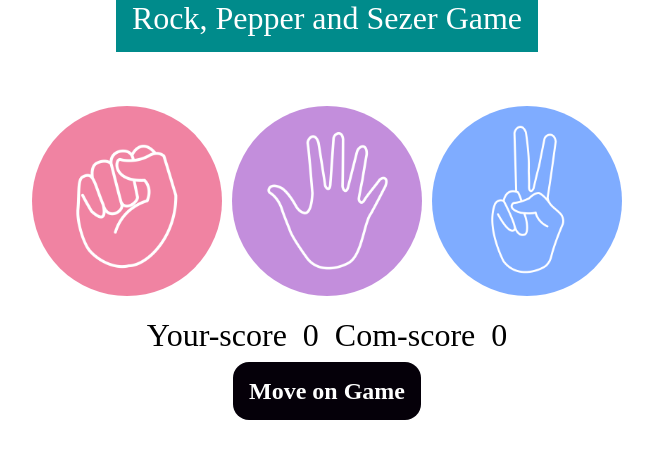
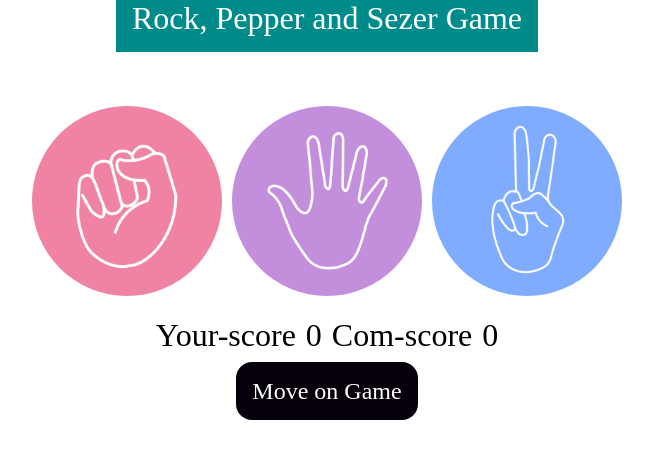
Before and after one commit to durgeshtiwar/clones, a plain HTML site: page JS Assignment 1/project2.html in a window 1280 px wide. Shown: the whole page, without its empty margins (313-966 px from the left). Drawn offline with Linux system fonts and the light colour scheme.

Commit message:
function

```diff
--- a/JS Assignment 1/project2.css
+++ b/JS Assignment 1/project2.css
@@ -34,17 +34,14 @@ img{
     justify-content: center;
     align-items: center;
 }
-.your-score{
+.score{
     font-size: 2rem;
-}
-.com-score{
-    font-size: 2rem;
-}
-p{
-    font-size: 2rem;
+    display: flex;
+    gap: 10px;
+    justify-content: center;
+    align-items: center;
 }
 .container2{
-    display: flex;
     justify-content: center;
     gap: 1rem;
     padding-top: 1rem;
@@ -57,6 +54,6 @@ p{
     padding: 1rem;
     border-radius: 1rem;
 }
-#msg{
+.msg{
     padding-top: 1.5rem;
 }
--- a/JS Assignment 1/project2.html
+++ b/JS Assignment 1/project2.html
@@ -21,12 +21,15 @@
             </div>
         </div>
         <div class="container2">
-            <p>Your-score</p><div class="your-score">0</div>
-            <p>Com-score</p><div class="com-score">0</div>
+            <div class="score">
+                <p>Your-score</p><p class="your-score">0</p>
+                <p>Com-score</p><p class="com-score">0</p>
+            </div>
+            <div class="msg">
+                <p id="msgp">Move on Game</p>
+            </div>
         </div>
-        <div id="msg">
-        <h3 id="msgp">Move on Game</h3>
-        </div>
+
     </main>
     <script src="project2.js"></script>
 </body>
--- a/JS Assignment 1/project2.js
+++ b/JS Assignment 1/project2.js
@@ -3,19 +3,22 @@ let compChoice = 0;
 const choices = document.querySelectorAll(".choices");
 let msg = document.querySelector("#msgp");
 let yourScore = document.querySelector(".your-score");
-yourScore.innerHTML = "0";
+yourScore.innerHTML = 0;
 const showMessage = (youWin)=>{
     if (youWin) {
         msg.innerHTML = "you win the Game";
-        yourScore.innerHTML = yourScore.innerHTML + "1";
+        msg.style.backgroundColor = "green";
+        yourScore.innerHTML = yourScore.innerHTML + 1;
     } else {
         msg.innerHTML = "You lost the game";
+        msg.style.backgroundColor = "red";
     }
 }
 const playGame = ()=>{
     let youWin = true;
     if (yourChoice === compChoice) {
         msg.innerHTML = "Game is Draw";
+        msg.style.backgroundColor = "black";
     }
     else{
         if(yourChoice === "Rock")
```
